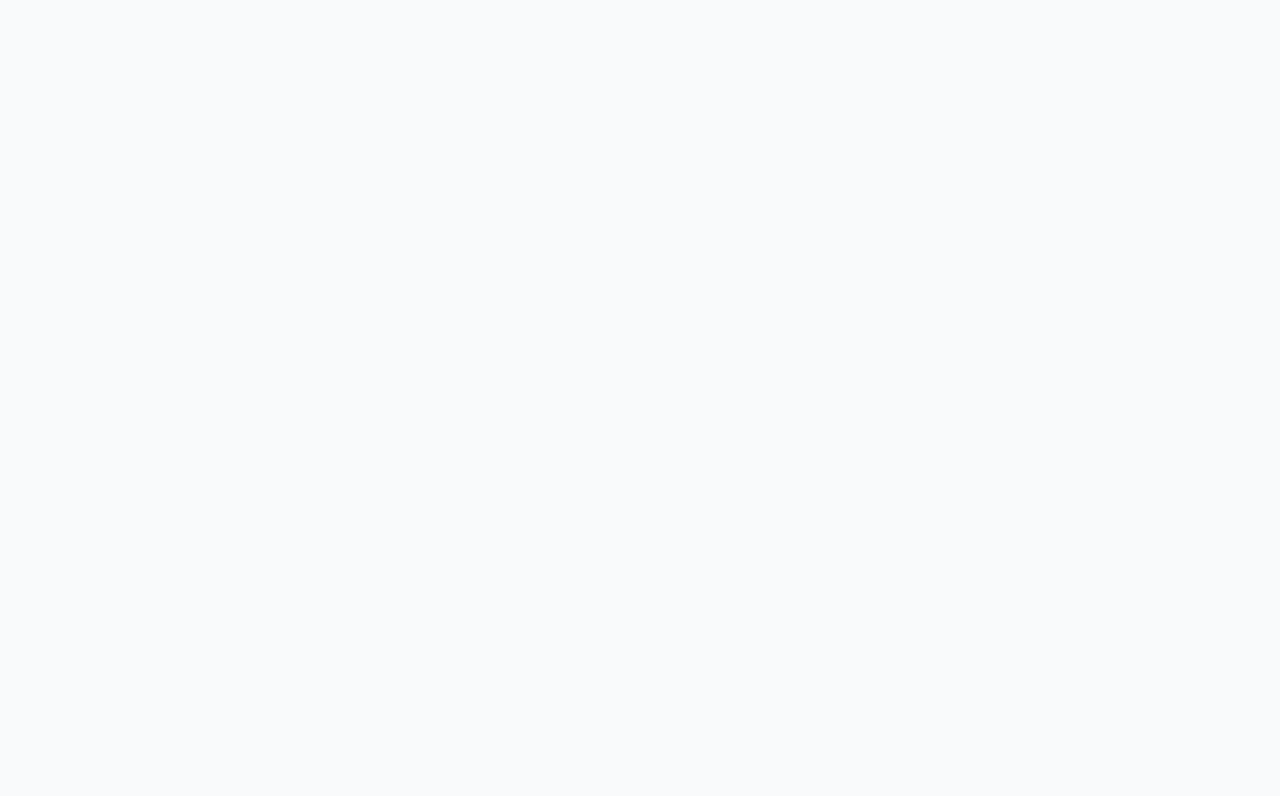
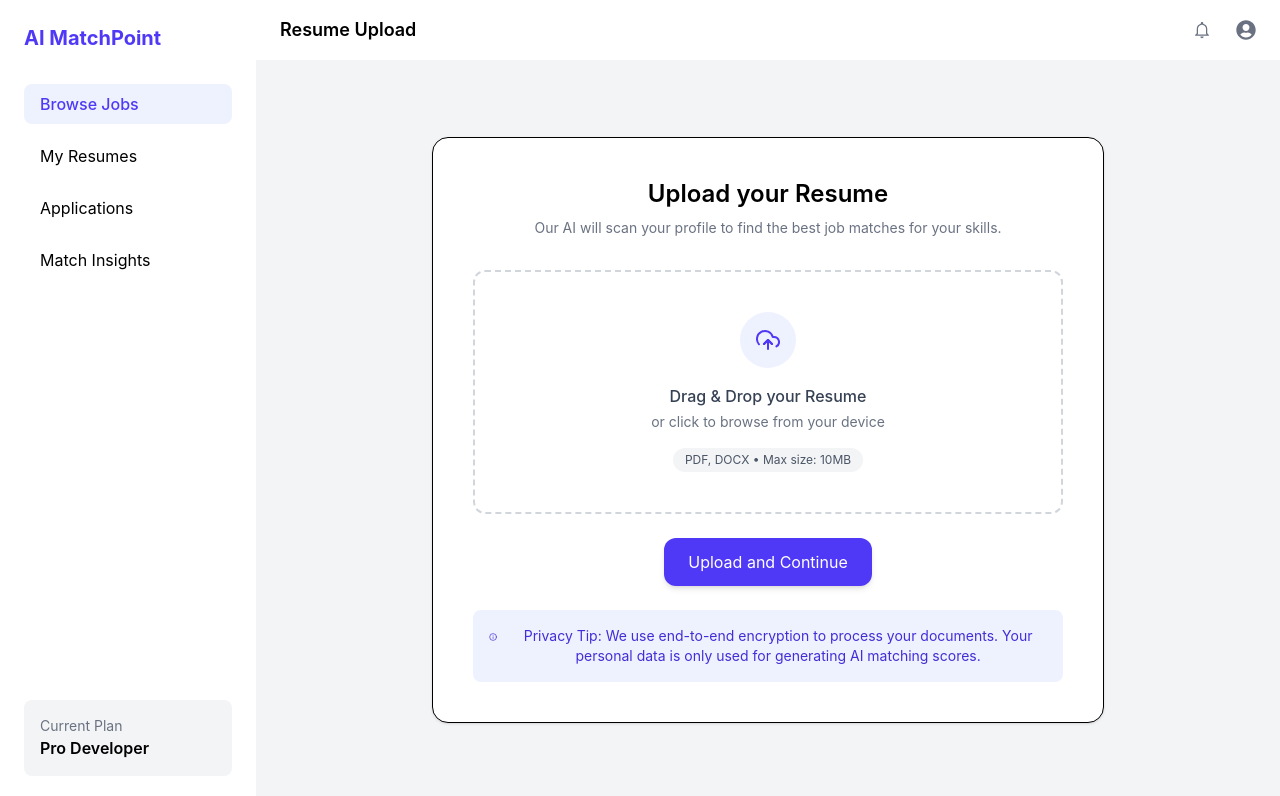
Before and after one commit to Laiba60/AI-Powered-Resume-and-Job-Matcher, a React app in the folder frontend/: page /upload in a window 1280 px wide. Before the commit this address had no page. Shown: the top 796 px of the page. Built offline with nearby package versions, Linux system fonts and the light colour scheme; the HTML template or start-up script is replaced by a standard one.

Commit message:
Make the files and folders of the Upload Resume

```diff
--- a/frontend/src/App.jsx
+++ b/frontend/src/App.jsx
@@ -3,6 +3,7 @@ import React from 'react'
 import Signup from './pages/auth/Register'
 import Login from './pages/auth/Login'
 import Dashboard from './pages/Dashboard'
+import UploadResume from './pages/UploadResume'
 
 const App = () => {
   return (
@@ -10,6 +11,7 @@ const App = () => {
       <Route path="/register" element={<Signup />} />
       <Route path="/" element={<Login />} />
       <Route path="/dashboard" element={<Dashboard />} />
+      <Route path="/upload" element={<UploadResume />} />
     </Routes>
   )
 }
--- /dev/null
+++ b/frontend/src/components/PrivacyNote.jsx
@@ -0,0 +1,14 @@
+import { FiInfo } from "react-icons/fi";
+
+export default function PrivacyNote() {
+  return (
+    <div className="mt-6 bg-indigo-50 p-4 rounded-lg flex items-start space-x-3 text-sm text-indigo-700">
+      <FiInfo className="mt-1" />
+
+      <p>
+        Privacy Tip: We use end-to-end encryption to process your documents.
+        Your personal data is only used for generating AI matching scores.
+      </p>
+    </div>
+  );
+}
--- /dev/null
+++ b/frontend/src/components/ResumeSidebar.jsx
@@ -0,0 +1,41 @@
+export default function Sidebar() {
+  return (
+    <div className="w-64 bg-white border-r flex flex-col justify-between p-6">
+
+      <div>
+        <h1 className="text-xl font-bold text-indigo-600 mb-8">
+          AI Matcher
+        </h1>
+
+        <nav className="space-y-3 text-gray-600">
+          <button className="block w-full text-left px-4 py-2 hover:bg-gray-100 rounded-lg">
+            Dashboard
+          </button>
+
+          <button className="block w-full text-left px-4 py-2 bg-indigo-50 text-indigo-600 rounded-lg font-medium">
+            Upload Resume
+          </button>
+
+          <button className="block w-full text-left px-4 py-2 hover:bg-gray-100 rounded-lg">
+            Job Matching
+          </button>
+
+          <button className="block w-full text-left px-4 py-2 hover:bg-gray-100 rounded-lg">
+            Profile
+          </button>
+        </nav>
+      </div>
+
+      <div className="bg-gray-100 p-3 rounded-lg flex items-center space-x-3">
+        <div className="w-8 h-8 bg-indigo-500 text-white rounded-full flex items-center justify-center text-sm">
+          JD
+        </div>
+        <div>
+          <p className="text-sm font-medium">John Doe</p>
+          <p className="text-xs text-gray-500">Free Plan</p>
+        </div>
+      </div>
+
+    </div>
+  );
+}
--- /dev/null
+++ b/frontend/src/components/ResumeUploadTopbar.jsx
@@ -0,0 +1,19 @@
+import { IoMdNotificationsOutline } from "react-icons/io";
+import { FaUserCircle } from "react-icons/fa";
+export default function Topbar({ title }) {
+  return (
+    <div className="bg-white  px-6 py-4 flex justify-between items-center">
+      <h2 className="text-lg font-semibold">{title}</h2>
+
+      <div className="flex items-center space-x-6 text-gray-500">
+        <button className="relative hover:text-indigo-600 transition text-xl">
+          <IoMdNotificationsOutline />
+        </button>
+
+        <button className="text-xl hover:text-indigo-600">
+          <FaUserCircle />
+        </button>
+      </div>
+    </div>
+  );
+}
--- a/frontend/src/components/Sidebar.jsx
+++ b/frontend/src/components/Sidebar.jsx
@@ -1,4 +1,7 @@
+import { useNavigate } from "react-router-dom";
+
 export default function Sidebar() {
+  const navigate=useNavigate()
   return (
     <div className="w-64 bg-white  p-6 flex flex-col justify-between">
       <div>
@@ -11,7 +14,7 @@ export default function Sidebar() {
             Browse Jobs
           </button>
 
-          <button className="w-full text-left px-4 py-2 hover:bg-gray-100 rounded-lg">
+          <button  onClick={()=>navigate("/upload")} className="w-full text-left px-4 py-2 hover:bg-gray-100 rounded-lg">
             My Resumes
           </button>
 
--- /dev/null
+++ b/frontend/src/components/UploadBox.jsx
@@ -0,0 +1,29 @@
+import { FiUploadCloud } from "react-icons/fi";
+
+export default function UploadBox() {
+  return (
+    <div className="border-2 border-dashed border-gray-300
+    rounded-xl p-10 flex flex-col items-center
+    hover:border-indigo-500 transition cursor-pointer">
+
+      <div className="w-14 h-14 bg-indigo-50 text-indigo-600
+      rounded-full flex items-center justify-center text-2xl mb-4">
+        <FiUploadCloud />
+      </div>
+
+      <p className="font-medium text-gray-700">
+        Drag & Drop your Resume
+      </p>
+
+      <p className="text-sm text-gray-500 mt-1">
+        or click to browse from your device
+      </p>
+
+      <span className="text-xs bg-gray-100 px-3 py-1 rounded-full mt-4 text-gray-600">
+        PDF, DOCX • Max size: 10MB
+      </span>
+
+      <input type="file" className="hidden" />
+    </div>
+  );
+}
--- /dev/null
+++ b/frontend/src/components/UploadCard.jsx
@@ -0,0 +1,27 @@
+import UploadBox from "./UploadBox";
+import PrivacyNote from "./PrivacyNote";
+
+export default function UploadCard() {
+  return (
+    <div className="bg-white w-full max-w-2xl p-10 rounded-2xl shadow-sm border text-center">
+
+      <h2 className="text-2xl font-semibold mb-2">
+        Upload your Resume
+      </h2>
+
+      <p className="text-gray-500 text-sm mb-8">
+        Our AI will scan your profile to find the best job matches for your skills.
+      </p>
+
+      <UploadBox />
+
+      <button className="px-6 py-3  mt-6 bg-indigo-600 hover:bg-indigo-700
+      text-white  rounded-xl shadow-md transition">
+        Upload and Continue
+      </button>
+
+      <PrivacyNote />
+
+    </div>
+  );
+}
--- a/frontend/src/pages/UploadResume.jsx
+++ b/frontend/src/pages/UploadResume.jsx
@@ -0,0 +1,19 @@
+import Sidebar from "../components/Sidebar";
+import Topbar from "../components/ResumeUploadTopbar";
+import UploadCard from "../components/UploadCard";
+
+export default function ResumeUpload() {
+  return (
+    <div className="flex h-screen bg-gray-100">
+      <Sidebar />
+
+      <div className="flex-1 flex flex-col">
+        <Topbar title="Resume Upload" />
+
+        <div className="flex justify-center items-center flex-1 p-6">
+          <UploadCard />
+        </div>
+      </div>
+    </div>
+  );
+}
```
